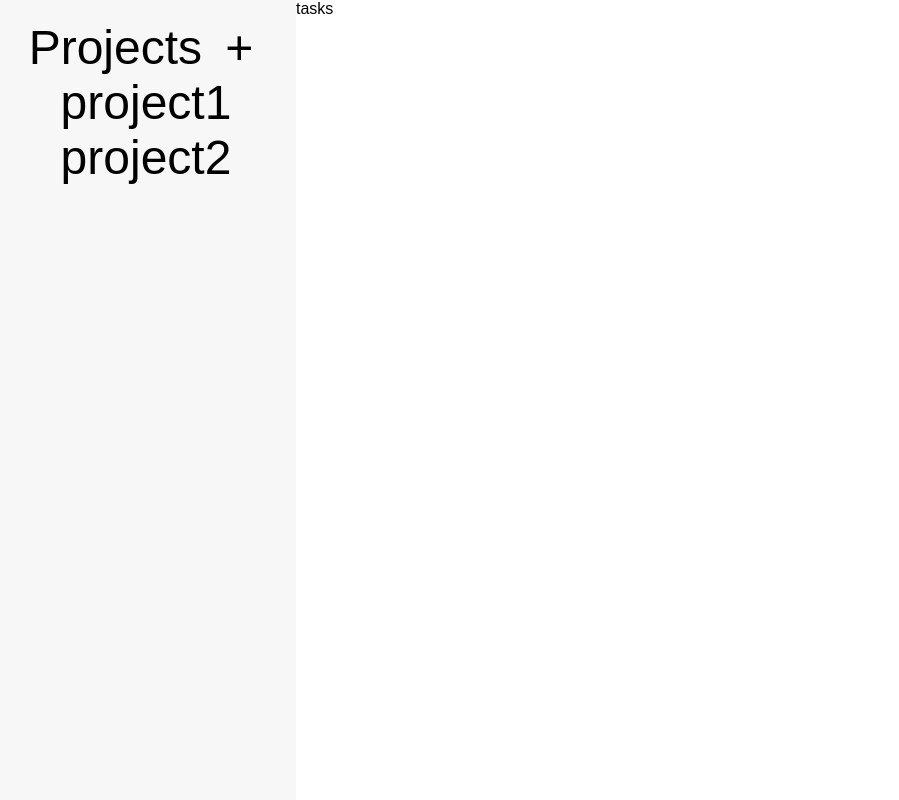
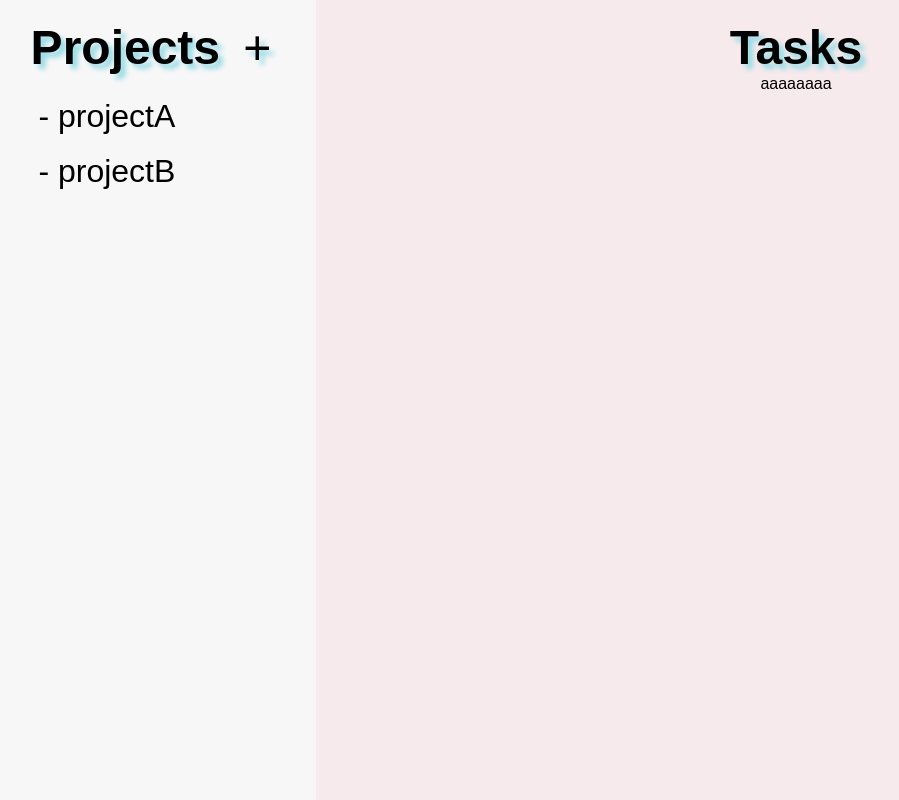
Before and after one commit to henrychang47/todo-list, a website built with webpack: page src/index.html in a window 1280 px wide. Shown: the whole page, without its empty margins (4-903 px from the left). Built offline with nearby package versions, Linux system fonts and the light colour scheme.

Commit message:
select project

```diff
--- a/src/index.html
+++ b/src/index.html
@@ -25,13 +25,17 @@
     </button>
   </div>
   <div class="sideBar">
-    <div>Projects <button class="sideBar-newProjectButton">+</button></div>
+    <div>
+      <span class="sideBar-title">Projects</span>
+      <button class="sideBar-newProjectButton">+</button>
+    </div>
     <div class="sideBar-projectList">
-      project1
-      project2
     </div>
   </div>
-  <div class="taskDisplay">tasks</div>
+  <div class="tasksDisplay">
+    <span class="tasksDisplay-title">Tasks</span>
+    <div class="tasksDisplay-list"></div>
+  </div>
 </body>
 
 </html>
--- a/src/index.js
+++ b/src/index.js
@@ -1,7 +1,14 @@
-import './modules/newProjectForm';
 import './style.css';
 
+import sideBar from './modules/sideBar';
+import tasksDisplay from './modules/tasksDisplay'
 import Project from './modules/project';
+import data from './modules/data';
 
-const projectList = [];
-projectList.push(new Project('projectA'));
+window.onload = function () {
+  data.addNewProject('projectA');
+  data.addNewProject('projectB');
+
+  console.log(data.projectList);
+  sideBar.displayList(data.projectList);
+}
--- /dev/null
+++ b/src/modules/data.js
@@ -0,0 +1,19 @@
+import Project from "./project";
+
+export default new class {
+  constructor() {
+    this.projectList = [];
+    this.lastProject = null;
+    this.currentProject = null;
+  }
+
+  addNewProject(name) {
+    let newProject = new Project(name);
+    this.projectList.push(newProject);
+  }
+
+  switchCurrentProject(project) {
+    this.lastProject = this.currentProject;
+    this.currentProject = project;
+  }
+}
--- a/src/modules/project.js
+++ b/src/modules/project.js
@@ -1,6 +1,8 @@
 export default class Project {
   constructor(name) {
     this.name = name;
+    this.element = null;
     this.taskList = [];
   }
+
 }
--- /dev/null
+++ b/src/modules/sideBar/index.js
@@ -0,0 +1,43 @@
+import './style.css';
+import './newProjectForm';
+import data from '../data';
+import { displayTasks } from '../tasksDisplay';
+
+const sideBar = document.querySelector('.sideBar');
+const projectList = document.querySelector('.sideBar-projectList');
+const mainColor =
+  getComputedStyle(document.documentElement).getPropertyValue('--mainColor');
+
+export function displayList() {
+  projectList.innerHTML = '';
+  data.projectList.forEach(project => {
+    projectList.append(createProjectElement(project));
+  });
+}
+
+function createProjectElement(project) {
+  let element = document.createElement('div');
+  element.append('- ', `${project.name}`);
+  element.classList.add('project');
+  project.element = element;
+
+  element.addEventListener('click', () => selectProject(project));
+
+  return element;
+}
+
+function selectProject(project) {
+  data.switchCurrentProject(project);
+  changeProjectBackgroundColor();
+  displayTasks(project);
+  console.log(`${data.currentProject.name}: ${data.currentProject.taskList}`);
+}
+
+function changeProjectBackgroundColor() {
+  data.currentProject.element.style.backgroundColor = mainColor;
+  if (data.lastProject) {
+    data.lastProject.element.style.backgroundColor = 'transparent';
+  }
+}
+
+export default { displayList };
--- a/src/modules/newProjectForm.css
+++ b/src/modules/sideBar/newProjectForm.css
@@ -39,6 +39,7 @@
   position: relative;
   bottom: 55px;
   margin-right: 10px;
+  cursor: pointer;
 }
 
 .newProjectForm-cancelButton:hover {
--- a/src/modules/newProjectForm.js
+++ b/src/modules/sideBar/newProjectForm.js
@@ -1,5 +1,6 @@
 import './newProjectForm.css';
-
+import data from '../data';
+import { displayList } from '.';
 const newProjectButton = document.querySelector('.sideBar-newProjectButton');
 const background = document.querySelector('.newProjectBackground');
 const form = document.querySelector('.newProjectForm');
@@ -8,7 +9,7 @@ const input = form.querySelector('input');
 const submitButton = form.querySelector('.newProjectForm-submitButton');
 const warnMessage = form.querySelector('.newProjectForm-warnMessage');
 const sideBar = document.querySelector('.sideBar');
-const taskDisplay = document.querySelector('.taskDisplay');
+const tasksDisplay = document.querySelector('.tasksDisplay');
 
 newProjectButton.addEventListener('click', showForm);
 cancelButton.addEventListener('click', hideForm);
@@ -25,7 +26,7 @@ function showForm() {
   form.style.visibility = 'visible';
   form.style.transform = 'scale(1)';
   sideBar.style.filter = 'blur(5px)';
-  taskDisplay.style.filter = 'blur(5px)';
+  tasksDisplay.style.filter = 'blur(5px)';
 }
 
 function hideForm() {
@@ -36,7 +37,7 @@ function hideForm() {
   input.style.outlineColor = 'black';
   input.value = '';
   sideBar.style.filter = 'none';
-  taskDisplay.style.filter = 'none';
+  tasksDisplay.style.filter = 'none';
 }
 
 function submitForm(e) {
@@ -46,9 +47,12 @@ function submitForm(e) {
 
   if (inputValue.length == 0) {
     warn("Project name is required");
+    return;
   }
 
-  console.log(inputValue);
+  data.addNewProject(inputValue);
+  displayList();
+  hideForm();
 }
 
 function onInput() {
--- /dev/null
+++ b/src/modules/sideBar/style.css
@@ -0,0 +1,65 @@
+.sideBar {
+  background-color: #f7f7f7;
+  height: 100vh;
+  width: 320px;
+  padding: 20px 20px;
+  font-size: 3rem;
+  text-align: center;
+  overflow: auto;
+}
+
+/*scroll bar style*/
+::-webkit-scrollbar {
+  width: 10px;
+}
+
+::-webkit-scrollbar-thumb {
+  background: var(--mainColor);
+  border-radius: 10px;
+}
+
+.sideBar-title {
+  /* color: var(--mainColor); */
+  text-shadow: 5px 5px 5px var(--mainColor);
+  font-weight: 600;
+}
+
+.sideBar-newProjectButton {
+  background-color: inherit;
+  text-shadow: 5px 5px 5px var(--mainColor);
+  font-size: 3rem;
+  border: none;
+  height: 3rem;
+  width: 3rem;
+  border-radius: 50%;
+  line-height: 3rem;
+  cursor: pointer;
+}
+
+.sideBar-newProjectButton:hover {
+  background-color: var(--mainColor);
+  color: white;
+}
+
+.sideBar-newProjectButton:active {
+  background-color: rgb(34, 139, 175);
+}
+
+.sideBar-projectList {
+  margin-top: 15px;
+  font-size: 2rem;
+  text-align: start;
+  display: flex;
+  flex-direction: column;
+}
+
+.project {
+  cursor: pointer;
+  border-radius: 10px;
+  padding: 8px 0 10px 8%;
+  /* padding-left: 10%; */
+}
+
+.project:hover {
+  background-color: var(--mainColor) !important;
+}
--- /dev/null
+++ b/src/modules/tasksDisplay/index.js
@@ -0,0 +1,16 @@
+import { set } from 'date-fns';
+import './style.css';
+
+const tasksDisplay = document.querySelector('.tasksDisplay');
+const listElement = tasksDisplay.querySelector('.tasksDisplay-list');
+const title = tasksDisplay.querySelector('.tasksDisplay-title');
+
+export function displayTasks(project) {
+  setTitle(project.name);
+}
+
+function setTitle(text) {
+  title.innerText = text;
+}
+
+listElement.innerHTML = 'aaaaaaaa';
--- /dev/null
+++ b/src/modules/tasksDisplay/style.css
@@ -0,0 +1,13 @@
+.tasksDisplay {
+  background-color: rgb(246, 234, 236);
+  flex: 1;
+  padding: 20px 20px;
+  text-align: center;
+  overflow: auto;
+}
+
+.tasksDisplay-title {
+  font-size: 3rem;
+  text-shadow: 5px 5px 5px var(--mainColor);
+  font-weight: 600;
+}
--- a/src/style.css
+++ b/src/style.css
@@ -12,31 +12,3 @@
 body {
   display: flex;
 }
-
-.sideBar {
-  background-color: #f7f7f7;
-  height: 100vh;
-  width: 300px;
-  padding: 20px 20px;
-  font-size: 3rem;
-  text-align: center;
-}
-
-.sideBar-newProjectButton {
-  background-color: inherit;
-  font-size: 3rem;
-  border: none;
-  height: 3rem;
-  width: 3rem;
-  border-radius: 50%;
-  line-height: 3rem;
-  cursor: pointer;
-}
-
-.sideBar-newProjectButton:hover {
-  background-color: var(--mainColor);
-}
-
-.sideBar-newProjectButton:active {
-  background-color: rgb(34, 139, 175);
-}
```
